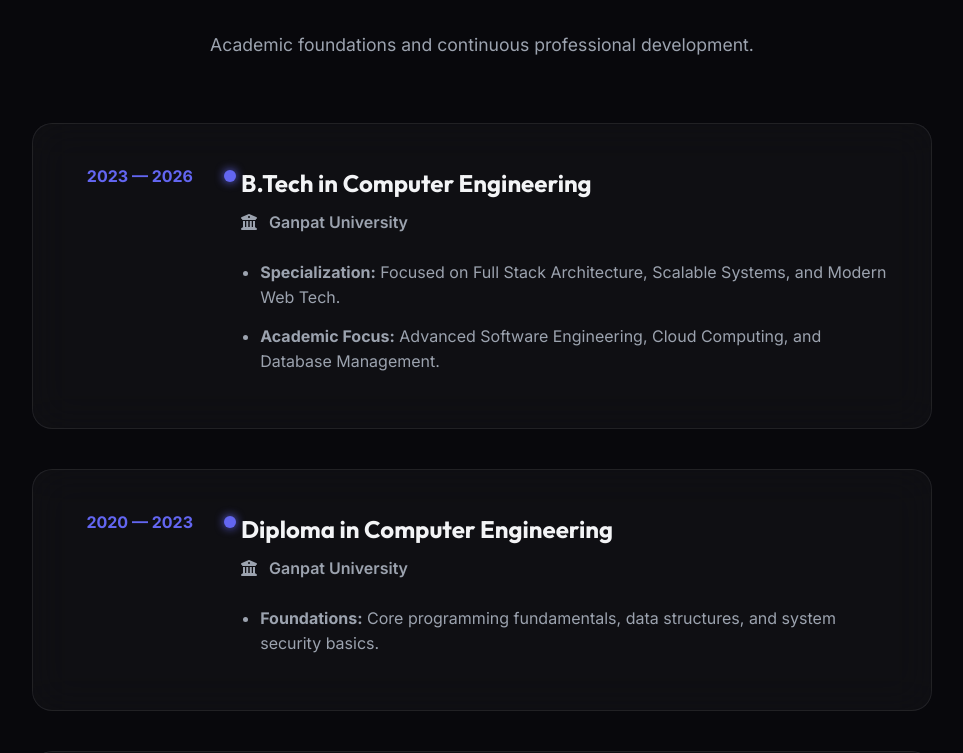
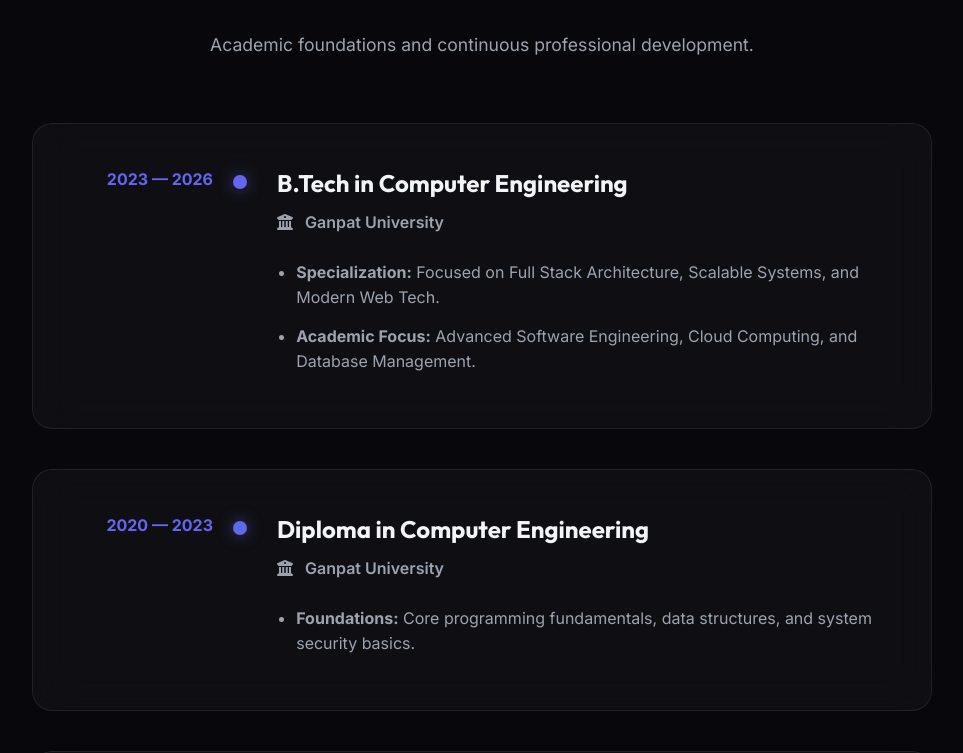
Before and after one commit to mitdeveloper10/PORTFOLIO, a React (Vite) app: page / in a window 1280 px wide. Shown: the part 1760-2513 px from the top of the page, without its empty margins (158-1121 px from the left). Built offline with nearby package versions, Linux system fonts and the light colour scheme.

Commit message:
Fix timeline alignment and dot positioning

```diff
--- a/src/index.css
+++ b/src/index.css
@@ -325,30 +325,36 @@ h1, h2, h3, h4 {
 
 .exp-item {
   display: flex;
-  gap: 3rem;
+  gap: 4rem;
   padding: 2.5rem;
 }
 
 .exp-left {
-  flex: 0 0 120px;
+  flex: 0 0 140px;
   text-align: right;
   position: relative;
+  display: flex;
+  flex-direction: column;
+  justify-content: flex-start;
+  padding-top: 0.2rem;
 }
 
 .exp-year {
   font-weight: 700;
   color: var(--accent-primary);
+  font-size: 1rem;
 }
 
 .timeline-dot {
   position: absolute;
-  right: -2.7rem;
-  top: 0.4rem;
-  width: 12px;
-  height: 12px;
+  right: -2.15rem; /* Centered in the 4rem gap (gap/2 - self/2) */
+  top: 0.7rem;
+  width: 14px;
+  height: 14px;
   background: var(--accent-primary);
   border-radius: 50%;
-  box-shadow: 0 0 10px var(--accent-primary);
+  box-shadow: 0 0 15px rgba(99, 102, 241, 0.5);
+  z-index: 2;
 }
 
 .exp-right {
```
